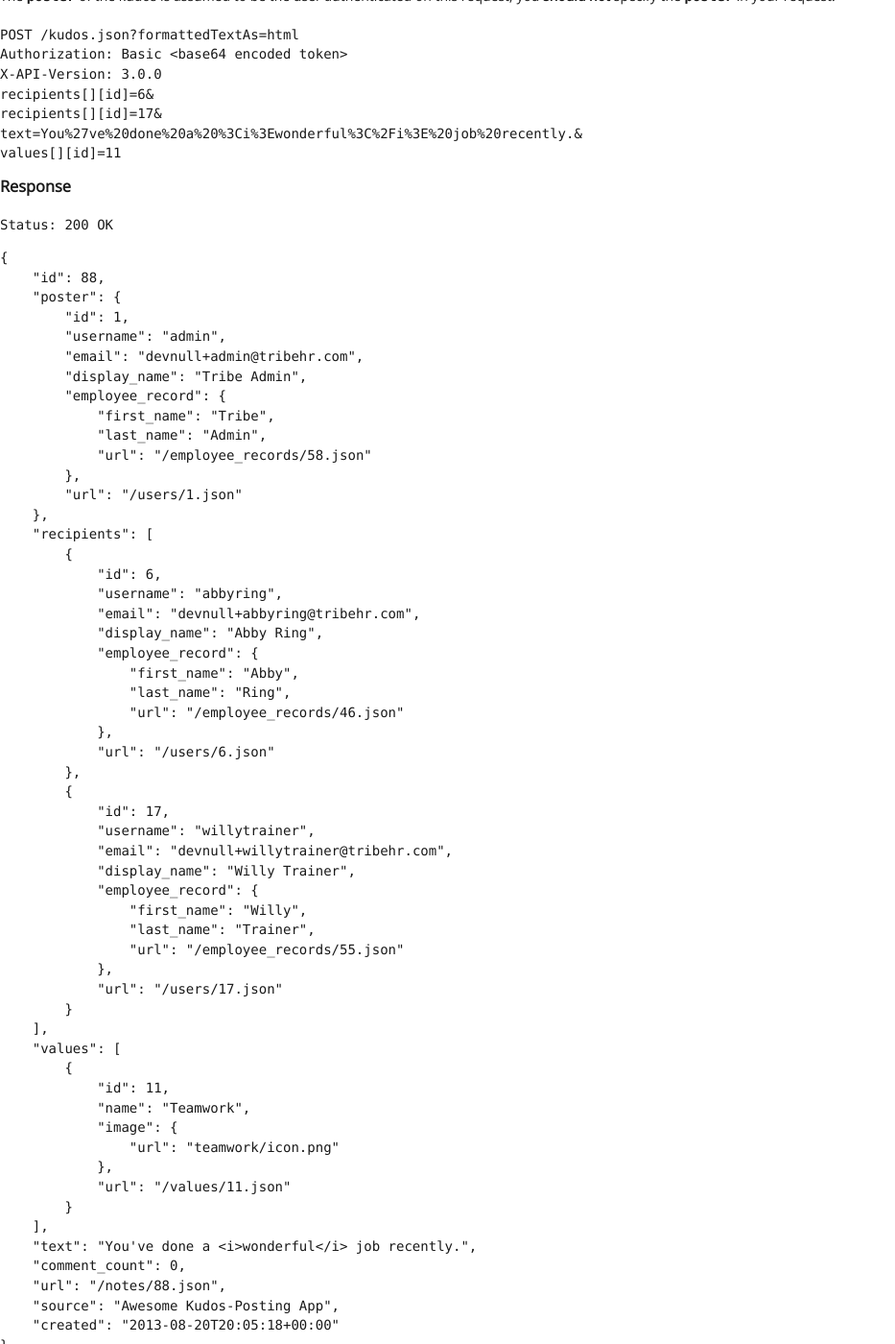
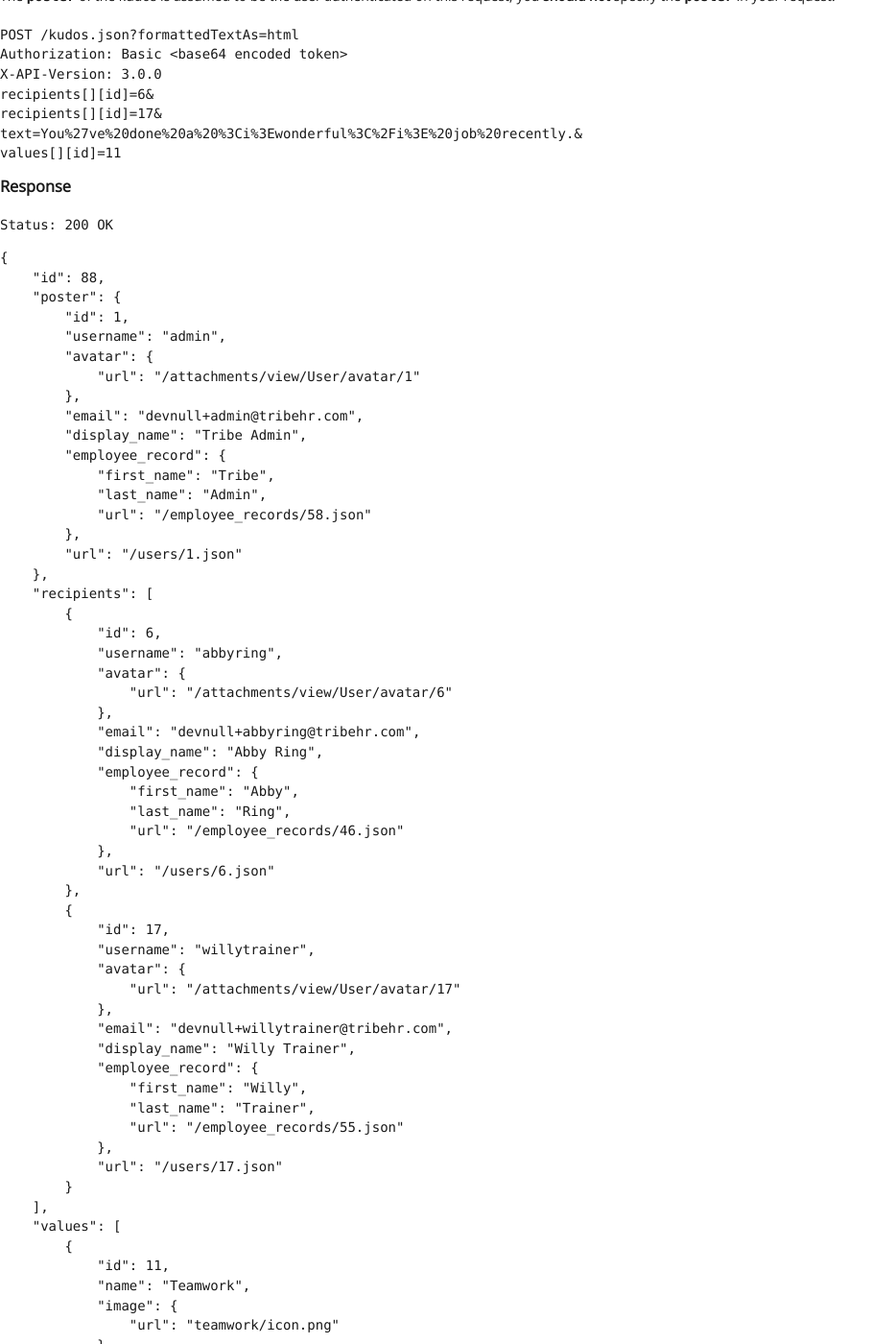
Before and after one commit to TribeHR/tribehr.github.io, a Jekyll site: the page built from _posts/api_v3/2017-03-04-post-kudos.md, in a window 1280 px wide and 1400 px high, scrolled down 255 px. Shown: the whole window at 96% size, without its empty margins (0-933 px from the left). Built offline with Jekyll 4.4.1, drawn with Linux system fonts in a browser that asks for light colours; some of the changed text lies outside the part shown.

Commit message:
[WEB-8250] Customer APIs analysis / documentation
 - add missing columns to docs, remove deprecated column

```diff
--- a/_posts/api_v3/2017-03-04-post-kudos.md
+++ b/_posts/api_v3/2017-03-04-post-kudos.md
@@ -47,6 +47,9 @@ Status: 200 OK
     "poster": {
         "id": 1,
         "username": "admin",
+        "avatar": {
+            "url": "/attachments/view/User/avatar/1"
+        },
         "email": "devnull+admin@tribehr.com",
         "display_name": "Tribe Admin",
         "employee_record": {
@@ -60,6 +63,9 @@ Status: 200 OK
         {
             "id": 6,
             "username": "abbyring",
+            "avatar": {
+                "url": "/attachments/view/User/avatar/6"
+            },
             "email": "devnull+abbyring@tribehr.com",
             "display_name": "Abby Ring",
             "employee_record": {
@@ -72,6 +78,9 @@ Status: 200 OK
         {
             "id": 17,
             "username": "willytrainer",
+            "avatar": {
+                "url": "/attachments/view/User/avatar/17"
+            },
             "email": "devnull+willytrainer@tribehr.com",
             "display_name": "Willy Trainer",
             "employee_record": {
```
Also changed, not shown: _posts/api_v3/2017-03-05-get-kudos.md (+6 -0 lines), _posts/api_v3/2017-03-25-get-users.md (+5 -1 lines).
